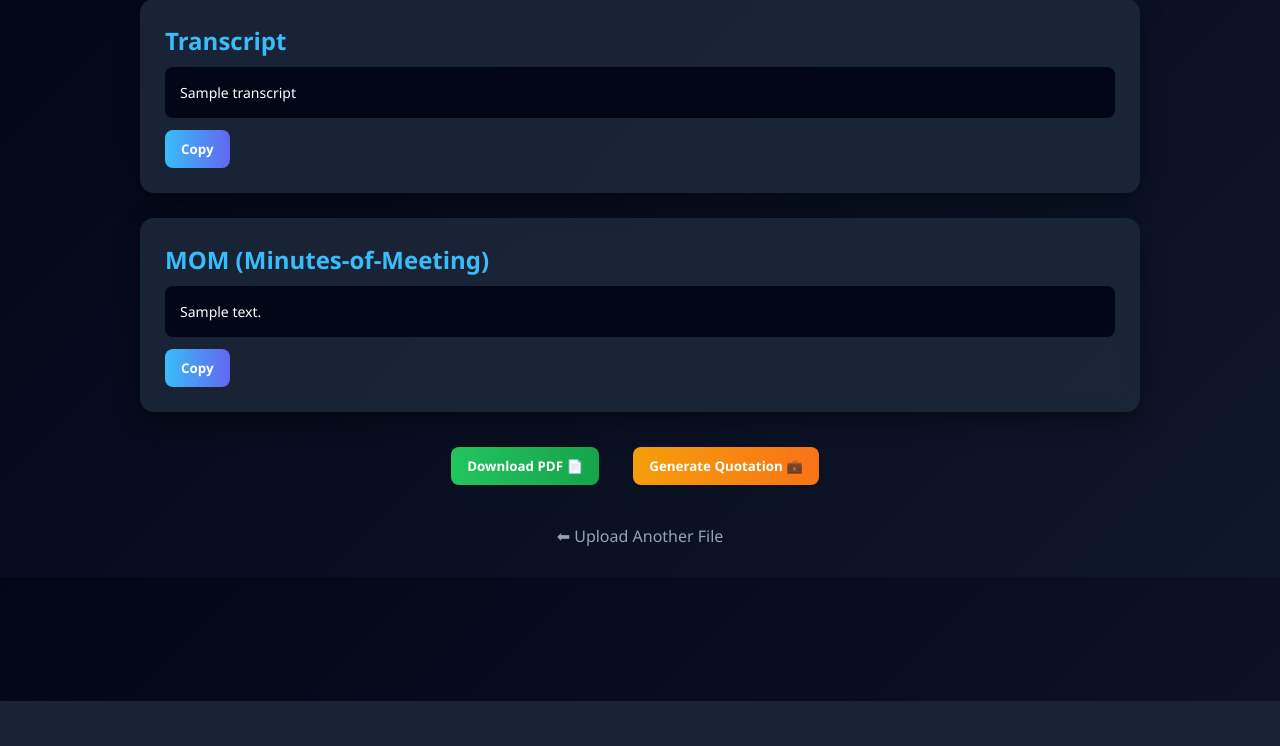
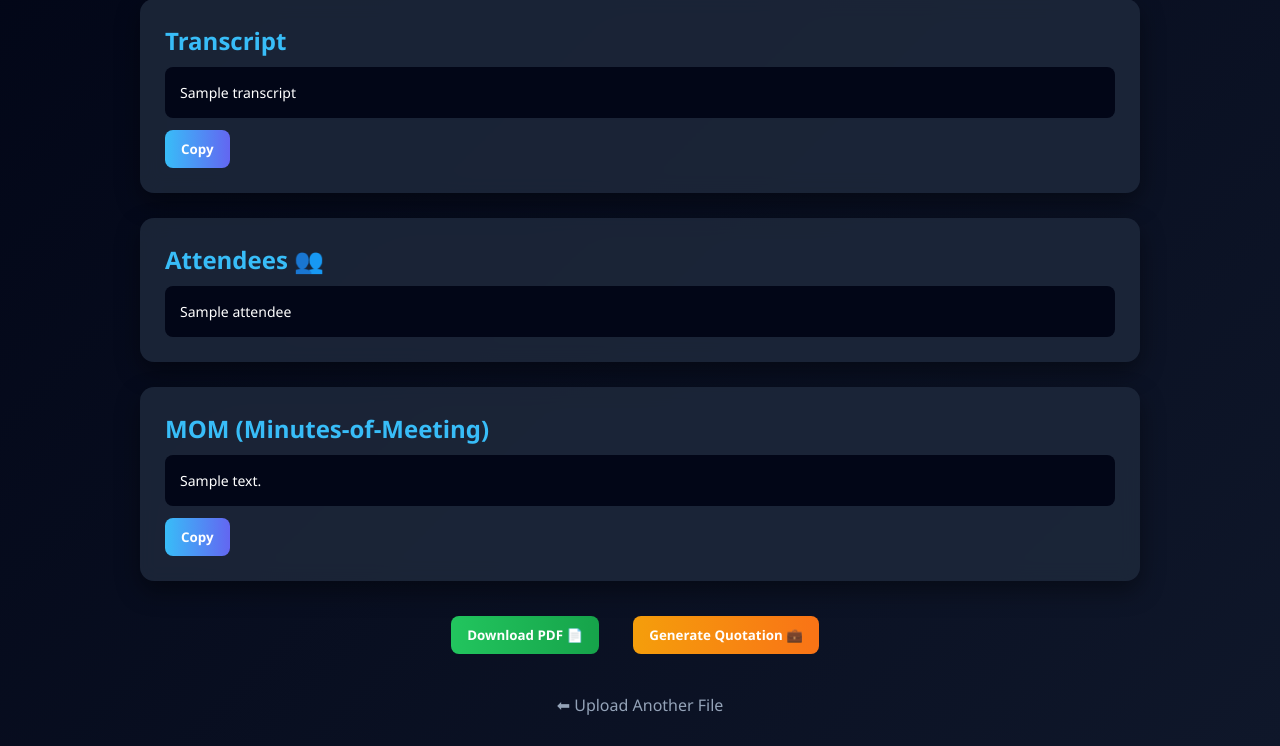
Before and after one commit to SantoshP15/AI-Meet, a Flask app: template templates/result.html in a window 1280 px wide. Shown: the part 99-845 px from the top of the page. Before the commit the page ends 800 px from the top, so only its background shows below. Run offline with Flask 3, Linux system fonts and the light colour scheme; the template is opened without the code that fills it: most values are stand-ins (such as "Sample title", 1, 10 or a date in 2020); parts of the project's set-up code (start-up, migrations or seed data) failed here and were passed over.

Commit message:
Initial commit

```diff
--- a/main.py
+++ b/main.py
@@ -4,7 +4,8 @@ import requests
 import os
 import sqlite3
 import pandas as pd
-from reportlab.platypus import SimpleDocTemplate, Paragraph
+from reportlab.platypus import SimpleDocTemplate, Paragraph, Table, TableStyle, Spacer
+from reportlab.lib import colors
 from reportlab.lib.styles import getSampleStyleSheet
 from werkzeug.utils import secure_filename
 
@@ -54,12 +55,13 @@ def allowed_file(filename):
     return "." in filename and filename.rsplit(".", 1)[1].lower() in ALLOWED_EXTENSIONS
 
 
+
 def call_llm(prompt):
     try:
         response = requests.post(
             "http://localhost:11434/api/generate",
             json={"model": "llama3", "prompt": prompt, "stream": False},
-            timeout=60
+            timeout=200
         )
         return response.json().get("response", "No response from LLM")
     except Exception as e:
@@ -110,7 +112,99 @@ def calculate_cost(team, months=1, profit_margin=0.3):
     final_cost = int(base_cost * (1 + profit_margin))
     return base_cost, final_cost
 
+def parse_mom_sections(text):
+    sections = {
+        "agenda": "",
+        "discussion": "",
+        "actions": ""
+    }
 
+    current = None
+
+    for line in text.split("\n"):
+        line_lower = line.lower()
+
+        if "agenda" in line_lower:
+            current = "agenda"
+            continue
+        elif "discussion" in line_lower:
+            current = "discussion"
+            continue
+        elif "action" in line_lower:
+            current = "actions"
+            continue
+
+        if current:
+            sections[current] += line + " "
+
+    return sections
+
+def generate_mom_pdf(sections, attendees, file_path="summary.pdf"):
+    styles = getSampleStyleSheet()
+    doc = SimpleDocTemplate(file_path)
+
+    elements = []
+
+    # ===== HEADER =====
+    elements.append(Paragraph("<font size=26 color='orange'><b>Minutes</b></font>", styles["Title"]))
+    elements.append(Spacer(1, 10))
+
+    elements.append(Paragraph("<b>Meeting Title:</b> AI Generated Meeting", styles["Normal"]))
+    elements.append(Paragraph("<b>Date & Time:</b> Auto Generated", styles["Normal"]))
+    elements.append(Paragraph("<b>Location:</b> Virtual", styles["Normal"]))
+    elements.append(Spacer(1, 20))
+
+    # ===== GRID CONTENT =====
+    table_data = [
+        [
+           Paragraph("<b>Attendees</b><br/>" + "<br/>".join(attendees), styles["Normal"]),
+            Paragraph("<b>Agenda</b><br/>" + sections["agenda"], styles["Normal"])
+        ],
+        [
+            Paragraph("<b>Absentees</b><br/>-", styles["Normal"]),
+            Paragraph("<b>Discussion</b><br/>" + sections["discussion"], styles["Normal"])
+        ],
+        [
+            Paragraph("<b>Icebreaker</b><br/>-", styles["Normal"]),
+            Paragraph("<b>Shoutouts</b><br/>-", styles["Normal"])
+        ],
+        [
+            Paragraph("<b>Action Items</b><br/>" + sections["actions"], styles["Normal"]),
+            Paragraph("<b>Parking Lot</b><br/>-", styles["Normal"])
+        ],
+    ]
+
+    table = Table(table_data, colWidths=[270, 270])
+
+    table.setStyle(TableStyle([
+        ("GRID", (0, 0), (-1, -1), 1, colors.orange),
+        ("VALIGN", (0, 0), (-1, -1), "TOP"),
+        ("LEFTPADDING", (0, 0), (-1, -1), 10),
+        ("RIGHTPADDING", (0, 0), (-1, -1), 10),
+        ("TOPPADDING", (0, 0), (-1, -1), 10),
+        ("BOTTOMPADDING", (0, 0), (-1, -1), 10),
+    ]))
+
+    elements.append(table)
+
+    doc.build(elements)
+
+def detect_attendees_from_transcript(transcript):
+    employees = df["Name"].dropna().tolist()
+    transcript_lower = transcript.lower()
+
+    attendees = []
+
+    for emp in employees:
+        emp_parts = emp.lower().split()  # ["santosh", "patil"]
+
+        # Check if ANY part of name exists in transcript
+        for part in emp_parts:
+            if part in transcript_lower:
+                attendees.append(emp)
+                break  # avoid duplicate match
+
+    return list(set(attendees))  # remove duplicates
 # =========================
 # ROUTES
 # =========================
@@ -142,14 +236,27 @@ def process_audio():
 
         # Summary
         prompt = f"""
-        Generate a Minutes of meeting of the given Transcript
+Generate a structured Minutes of Meeting from the transcript.
 
-        Transcript:
-        {transcript}
-        """
+Return in this format:
+
+Agenda:
+...
+
+Discussion:
+...
+
+Action Items:
+...
+
+Transcript:
+{transcript}
+"""
 
         summary = call_llm(prompt)
-
+        sections = parse_mom_sections(summary)
+        attendees = detect_attendees_from_transcript(transcript)
+        print("Detected attendees:", attendees)
         # Save to DB
         conn = get_db()
         conn.execute(
@@ -159,8 +266,13 @@ def process_audio():
         conn.commit()
         conn.close()
 
-        return render_template("result.html", transcript=transcript, summary=summary)
-
+        return render_template(
+    "result.html",
+    transcript=transcript,
+    summary=summary,
+    attendees=attendees,
+    sections=sections
+)
     except Exception as e:
         return jsonify({"error": str(e)}), 500
 
@@ -200,11 +312,11 @@ def download_pdf():
     summary = request.args.get("summary", "")
 
     file_path = "summary.pdf"
-    doc = SimpleDocTemplate(file_path)
-    styles = getSampleStyleSheet()
+    sections = parse_mom_sections(summary)
+    attendees = request.args.get("attendees", "")
+    attendees_list = attendees.split(",") if attendees else []
 
-    content = [Paragraph(summary, styles["Normal"])]
-    doc.build(content)
+    generate_mom_pdf(sections, attendees_list, file_path)
 
     return send_file(file_path, as_attachment=True)
 
--- a/templates/index.html
+++ b/templates/index.html
@@ -160,6 +160,7 @@
     <img src="/static/gear.png" class="gear gear2">
     <img src="/static/gear.png" class="gear gear3">
 </div>
+
     <div class="container">
         <div class="box">
             <h1>AI Meeting Analyzer 🚀</h1>
@@ -168,6 +169,7 @@
                 <input type="file" name="file" required>
 
                 <button type="submit">Upload & Process</button>
+
             </form>
 
             <div id="loader">
--- a/templates/result.html
+++ b/templates/result.html
@@ -154,7 +154,17 @@
                 <button class="copy" onclick="copyText(`{{ transcript }}`)">Copy</button>
             </div>
         </div>
-
+<!-- Attendees -->
+<div class="box">
+    <h2>Attendees 👥</h2>
+    <p>
+        {% if attendees %}
+            {{ attendees | join(', ') }}
+        {% else %}
+            No attendees detected
+        {% endif %}
+    </p>
+</div>
         <!-- Summary -->
         <div class="box">
             <h2>MOM (Minutes-of-Meeting)</h2>
@@ -170,9 +180,10 @@
 
             <!-- Download -->
             <form action="/download">
-                <input type="hidden" name="summary" value="{{ summary }}">
-                <button class="download" type="submit">Download PDF 📄</button>
-            </form>
+    <input type="hidden" name="summary" value="{{ summary }}">
+    <input type="hidden" name="attendees" value="{{ attendees | join(',') }}">
+    <button class="download" type="submit">Download PDF 📄</button>
+</form>
 
             <!-- Quotation -->
             <form action="/quotation" method="post">
```
Also changed, not shown: meetings.db, 3 other files.
